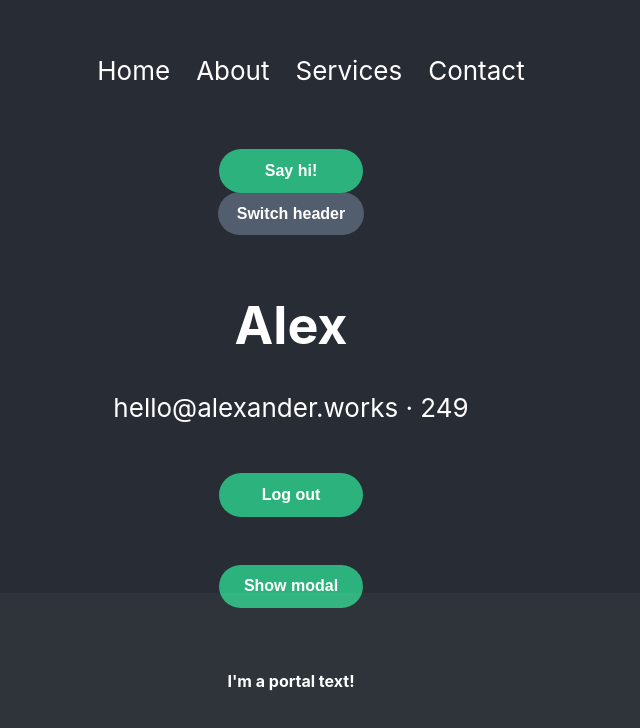
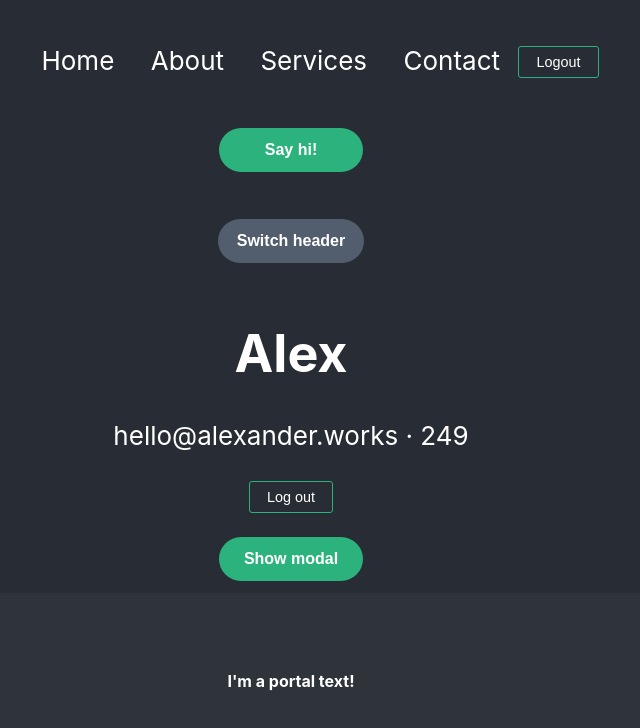
Before and after one commit to madebyalex/course-level2-react, a React (Create React App) app: page / in a window 1280 px wide. Both pictures are taken after a click on the button "Switch header". Shown: the top 728 px of the page, without its empty margins (349-989 px from the left). Built offline with nearby package versions, Linux system fonts and the light colour scheme.

Commit message:
Polishing some Ui elements like buttons and the header

```diff
--- a/src/App.js
+++ b/src/App.js
@@ -1,39 +1,10 @@
-import React, { Fragment, Component } from 'react';
-import { UserContext } from './UserContext';
+import React, { Fragment } from 'react';
+import UserProvider from './UserProvider';
 import Header from './components/Header';
 import { ToggleRPC, ToggleRenderProps } from './utilities';
 import { Modal } from './elements';
 import User from './components/User';
 import './App.scss';
-
-class UserProvider extends Component {
-  state = {
-    id: '249',
-    name: 'Alex',
-    email: 'hello@alexander.works'
-  };
-
-  logout = () => {
-    this.setState({
-      id: null,
-      name: '',
-      email: ''
-    });
-  };
-
-  render() {
-    return (
-      <UserContext.Provider
-        value={{
-          user: this.state,
-          logout: this.logout
-        }}
-      >
-        {this.props.children}
-      </UserContext.Provider>
-    );
-  }
-}
 
 function App() {
   return (
@@ -45,7 +16,7 @@ function App() {
               <div>
                 <Header extraClass={on} />
                 {/* {on && <h1>Show me!</h1>} */}
-                <button className='secondary' onClick={toggle}>
+                <button className='rounded secondary' onClick={toggle}>
                   Switch header
                 </button>
 
@@ -63,7 +34,9 @@ function App() {
                     <p>Welcome onboard!</p>
                   </Modal>
                 ) : (
-                  <button onClick={toggle}>Show modal</button>
+                  <button className='rounded' onClick={toggle}>
+                    Show modal
+                  </button>
                 )}
               </Fragment>
             )}
--- a/src/App.scss
+++ b/src/App.scss
@@ -65,6 +65,15 @@ main {
 }
 
 button {
+  font-size: 0.9rem;
+  padding: 0.5em 1.2em;
+  color: #ffffff;
+  border: 1px solid var(--primary-color);
+  border-radius: 3px;
+  background-color: transparent;
+}
+
+button.rounded {
   font-size: 1rem;
   padding: 0.8em 1.2em;
   color: #ffffff;
@@ -98,7 +107,7 @@ header.main {
     transform: translateY(0);
     opacity: 1;
 
-    button {
+    button.rounded {
       transform: translateY(0);
     }
   }
@@ -106,6 +115,7 @@ header.main {
   ul {
     display: flex;
     justify-content: center;
+    align-items: center;
   }
 
   li {
@@ -115,11 +125,11 @@ header.main {
       color: inherit;
       text-decoration: none;
       display: inline-block;
-      padding: 0.5em;
+      padding: 0 0.7em;
     }
   }
 
-  button {
+  button.rounded {
     transform: translateY(-1rem);
     transition: all 0.45s ease-out;
   }
--- /dev/null
+++ b/src/UserProvider.js
@@ -0,0 +1,31 @@
+import React, { Component } from 'react';
+import { UserContext } from './UserContext';
+
+export default class UserProvider extends Component {
+  state = {
+    id: '249',
+    name: 'Alex',
+    email: 'hello@alexander.works'
+  };
+
+  logout = () => {
+    this.setState({
+      id: null,
+      name: '',
+      email: ''
+    });
+  };
+
+  render() {
+    return (
+      <UserContext.Provider
+        value={{
+          user: this.state,
+          logout: this.logout
+        }}
+      >
+        {this.props.children}
+      </UserContext.Provider>
+    );
+  }
+}
--- a/src/components/Header.js
+++ b/src/components/Header.js
@@ -1,8 +1,11 @@
 import React, { Component } from 'react';
+import { UserContext } from '../UserContext';
 
 export class Header extends Component {
   render() {
     return (
+      <UserContext.Consumer>
+        {context => (
           <header className={`main visible-${this.props.extraClass}`}>
             <ul>
               <li>
@@ -17,10 +20,21 @@ export class Header extends Component {
               <li>
                 <a href='#contact'>Contact</a>
               </li>
+              {context.user.name ? (
+                <li>
+                  <button onClick={context.logout}>Logout</button>
+                </li>
+              ) : (
+                <li>
+                  <button onClick={() => console.log('Hello!')}>Log In</button>
+                </li>
+              )}
             </ul>
 
-        <button>Say hi!</button>
+            <button className='rounded'>Say hi!</button>
           </header>
+        )}
+      </UserContext.Consumer>
     );
   }
 }
--- a/src/components/User.js
+++ b/src/components/User.js
@@ -12,7 +12,9 @@ export default class User extends Component {
               {context.user.email} {context.user.name ? '·' : ''}{' '}
               {context.user.id}
             </p>
-            <button onClick={context.logout}>Log out</button>
+            {context.user.name && (
+              <button onClick={context.logout}>Log out</button>
+            )}
           </div>
         )}
       </UserContext.Consumer>
```
Lines whose indentation alone changed are shown as unchanged.
